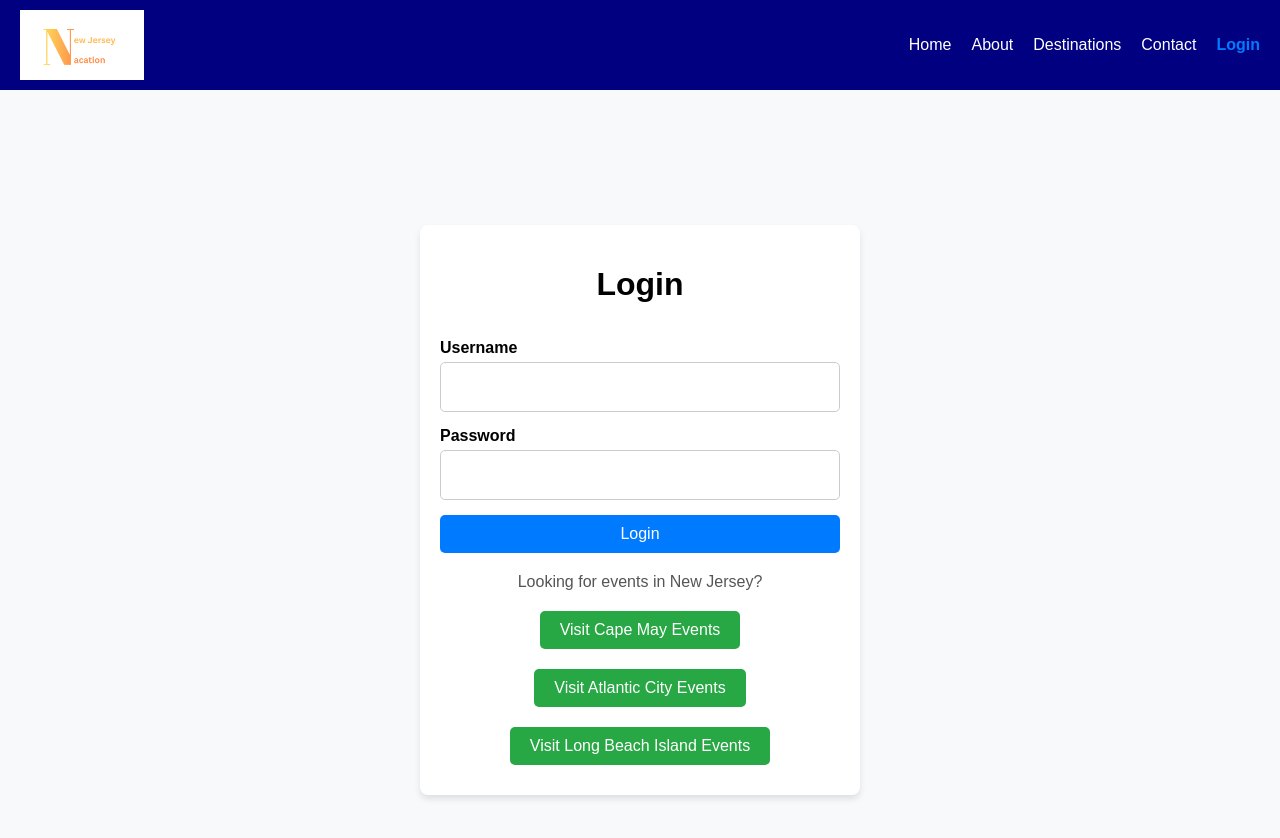
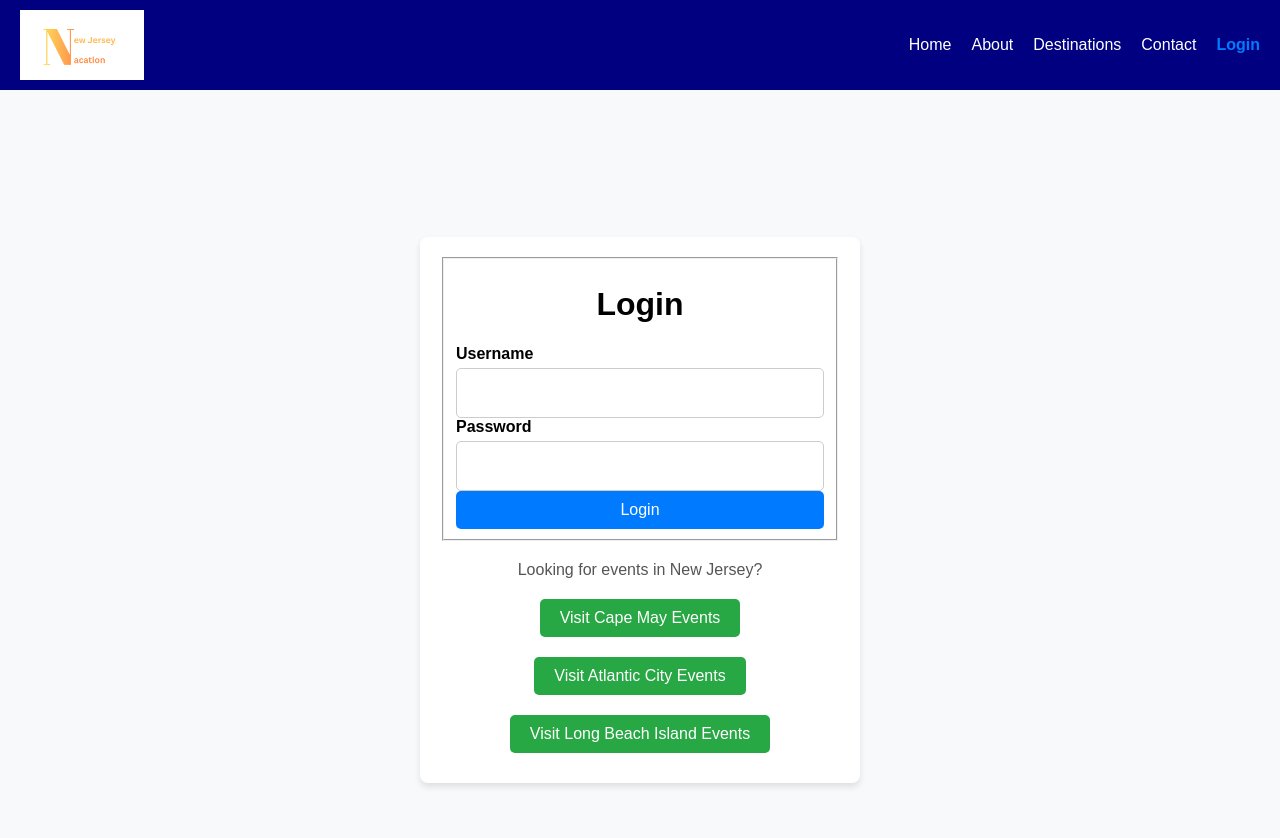
Before and after one commit to mauricek12d/the-travel-guide, a React (Vite) app in the folder client/: page /login in a window 1280 px wide. Shown: the top 838 px of the page. Built offline with nearby package versions, Linux system fonts and the light colour scheme.

Commit message:
fixed the TS error on the Login page

```diff
--- a/client/src/pages/Login.tsx
+++ b/client/src/pages/Login.tsx
@@ -32,6 +32,8 @@ const Login = () => {
       }
       const data = await login(loginData);
       Auth.login(data.token);
+      // Redirect on successful login
+      window.location.href = '/dashboard';
     } catch (error) {
       setError(
         error instanceof Error ? error.message : 'An unknown error occurred. Please try again.'
@@ -53,11 +55,16 @@ const Login = () => {
       }}
     >
       <div className="form-container">
-        <form className="form login-form" onSubmit={handleSubmit}>
+        <form className="form login-form" onSubmit={handleSubmit} noValidate>
+          <fieldset disabled={loading}>
             <h1 className="text-center mb-4">Login</h1>
-          {error && <div className="error-message alert alert-danger">{error}</div>}
+            {error && (
+              <div className="alert alert-danger" role="alert">
+                {error}
+              </div>
+            )}
             <div className="form-group mb-3">
-            <label htmlFor="username" className="form-label">
+              <label htmlFor="username" className="form-label" id="username-label">
                 Username
               </label>
               <input
@@ -65,14 +72,15 @@ const Login = () => {
                 id="username"
                 type="text"
                 name="username"
-              value={loginData.username}
+                value={loginData.username ?? ""}
                 onChange={handleChange}
                 aria-label="Enter your username"
+                aria-describedby="username-label"
                 required
               />
             </div>
             <div className="form-group mb-3">
-            <label htmlFor="password" className="form-label">
+              <label htmlFor="password" className="form-label" id="password-label">
                 Password
               </label>
               <input
@@ -83,6 +91,7 @@ const Login = () => {
                 value={loginData.password}
                 onChange={handleChange}
                 aria-label="Enter your password"
+                aria-describedby="password-label"
                 required
               />
             </div>
@@ -91,6 +100,7 @@ const Login = () => {
                 {loading ? 'Logging in...' : 'Login'}
               </button>
             </div>
+          </fieldset>
         </form>
 
         {/* External Links to Events */}
```
Lines whose indentation alone changed are shown as unchanged.
